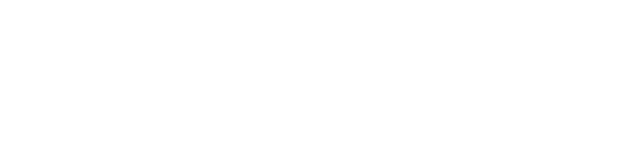
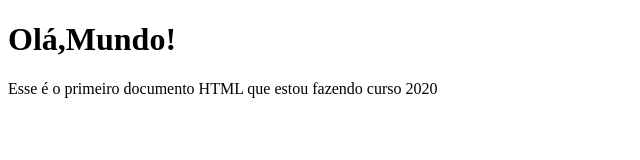
Before and after one commit to DiorgenesSilva/CURSO-DE-HTML-5-e-CSS, a plain HTML site: page Exercicios/exe 001/index.html in a window 1280 px wide. Shown: the whole page, without its empty margins (0-640 px from the left). Drawn offline with Linux system fonts and the light colour scheme.

Commit message:
Exercicios\exe 001\index.html Atualizado
Atualizado Exercicios\exe 001\index.html

```diff
--- a/Exercicios/index.html
+++ b/Exercicios/exe 001/index.html
@@ -3,9 +3,11 @@
 <head>
     <meta charset="UTF-8">
     <meta name="viewport" content="width=device-width, initial-scale=1.0">
-    <title>Document</title>
+    <title> Exercicios HTML 5  </title>
 </head>
 <body>
 
+    <h1> Olá,Mundo! </h1>
+    <p>Esse é o primeiro documento HTML que estou fazendo curso 2020 </p>
 </body>
 </html>
```
